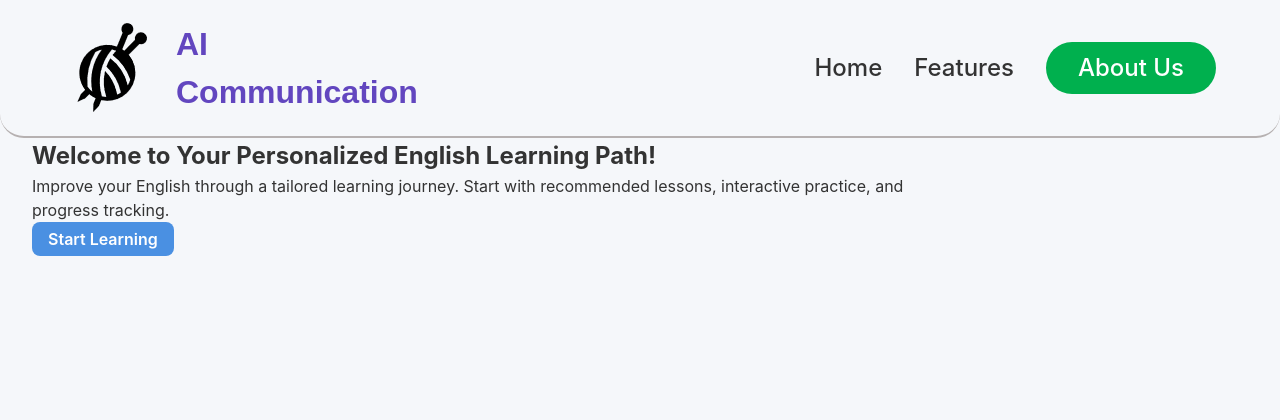
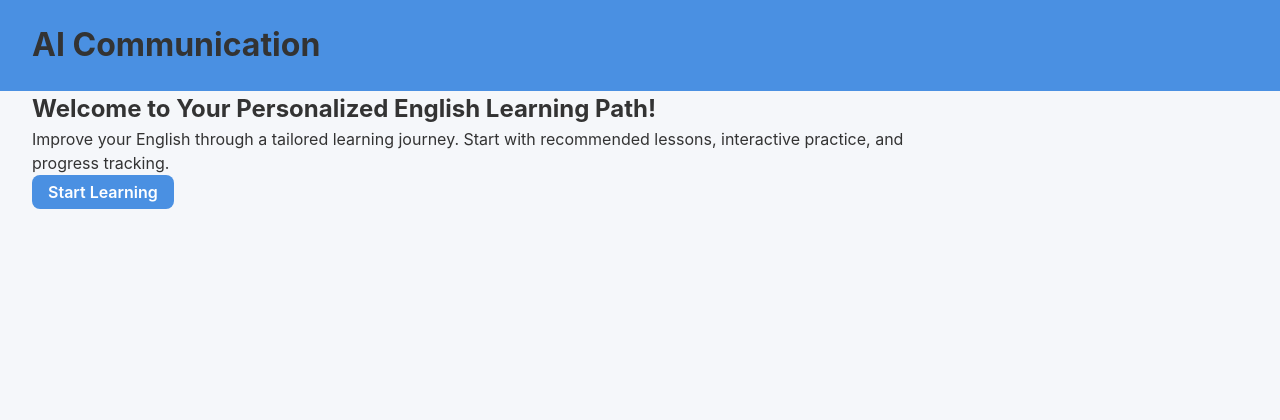
Before and after one commit to CerasCTK/ai_communication, a Django app: page / in a window 1280 px wide. Shown: the top 420 px of the page. Run offline with Django 5.2, Linux system fonts and the light colour scheme.

Commit message:
Revert "feat(ui): update header layout and styles"
This reverts commit 080c41487bcc01fd050afce21420eaee18b10efc.

```diff
--- a/app/static/app/css/base.css
+++ b/app/static/app/css/base.css
@@ -10,54 +10,9 @@ body {
 header {
     width: 100%;
 
-    padding: 20px calc(var(--space-xl) * 2);
+    padding: 0 var(--space-xl);
 
-    border-bottom: 2px solid var(--color-border);
-    border-radius: 24px;
-
-    display: flex;
-    align-items: center;
-}
-
-.header-left {
-    width: 30%;
-
-    display: flex;
-    align-items: center;
-
-    gap: 16px;
-}
-.header-left__title {
-    color: #6246bf;
-
-    font-family: sans-serif;
-    font-size: 2rem;
-    font-weight: 600;
-}
-
-.header-right {
-    width: 70%;
-
-    display: flex;
-    justify-content: flex-end;
-    align-items: center;
-
-    gap: 32px;
-}
-.header-right > a {
-    color: var(--color-text);
-
-    text-decoration: none;
-
-    font-size: 1.5rem;
-    font-weight: 500;
-}
-.header-right > a:last-child {
-    color: white;
-    padding: var(--space-sm) var(--space-xl);
-
-    background-color: #00b04e;
-    border-radius: 40px;
+    background: var(--color-primary);
 }
 
 .main-container {
--- a/app/templates/base.html
+++ b/app/templates/base.html
@@ -19,15 +19,7 @@
     </head>
     <body>
         <header>
-            <div class="header-left">
-                <img src="{% static 'app/images/logo.png' %}" alt="AI Communication's logo" draggable="false" />
-                <span class="header-left__title">AI Communication</span>
-            </div>
-            <nav class="header-right">
-                <a href="/">Home</a>
-                <a href="/features">Features</a>
-                <a href="/about-us">About Us</a>
-            </nav>
+            <h1>AI Communication</h1>
         </header>
         <main class="main-container">
             {% block content %}
```
